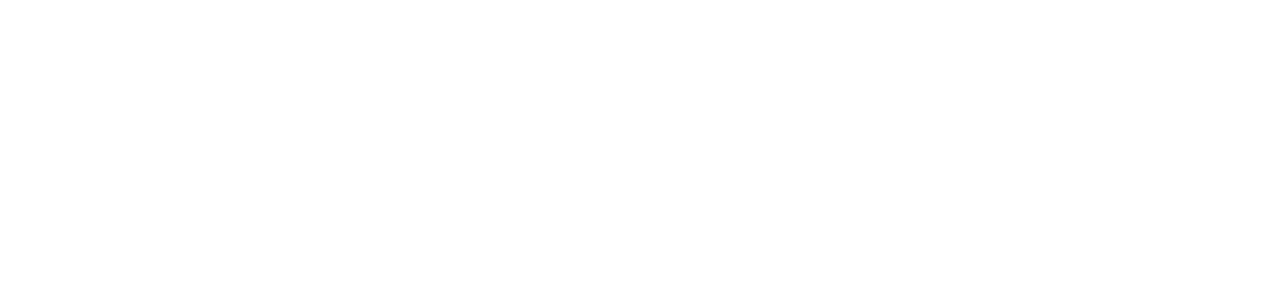
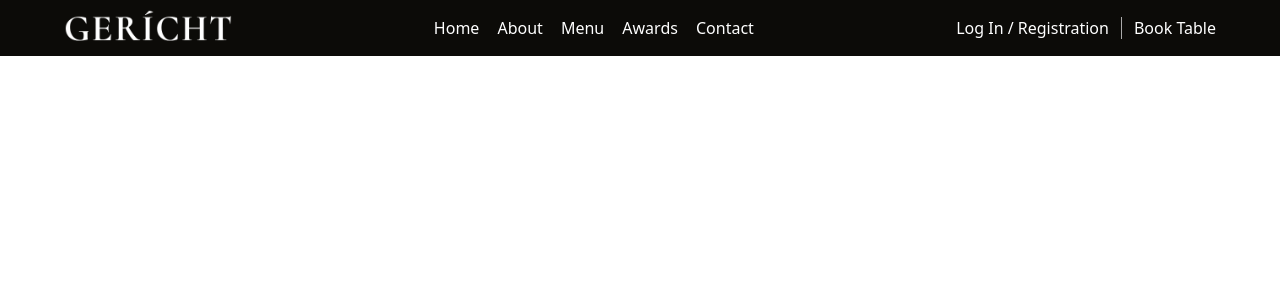
Before and after one commit to Podziuu/Modern-restaurant-app, a React (Create React App) app in the folder my-app/: page / in a window 1280 px wide. Shown: the top 300 px of the page. Built offline with nearby package versions, Linux system fonts and the light colour scheme.

Commit message:
Adding NavBar

```diff
--- a/my-app/src/App.js
+++ b/my-app/src/App.js
@@ -1,5 +1,11 @@
+import Navbar from "./components/Navbar";
+
 function App() {
-  return <div></div>;
+  return (
+    <div className="scroll-smooth">
+      <Navbar />
+    </div>
+  );
 }
 
 export default App;
--- /dev/null
+++ b/my-app/src/components/Navbar.js
@@ -0,0 +1,71 @@
+import React, { useState } from "react";
+
+import logo from "../assets/gericht.png";
+import { GiHamburgerMenu } from "react-icons/gi";
+import { MdOutlineRestaurantMenu } from "react-icons/md";
+
+const Navbar = () => {
+  const [showMenu, setShowMenu] = useState(false);
+
+  const clickHandler = () => {
+    setShowMenu((prevState) => !prevState);
+  };
+
+  return (
+    <nav className="bg-[#0C0B08] h-14 flex w-full px-6 md:px-2 text-white justify-between lg:px-16 items-center">
+      <img src={logo} className="h-12" />
+      <ul className="text-white hidden md:flex justify-between w-80 ">
+        <li>
+          <a href="#home">Home</a>
+        </li>
+        <li>
+          <a href="#about">About</a>
+        </li>
+        <li>
+          <a href="#menu">Menu</a>
+        </li>
+        <li>
+          <a href="#awards">Awards</a>
+        </li>
+        <li>
+          <a href="#contact">Contact</a>
+        </li>
+      </ul>
+      <div className="hidden md:inline-block">
+        <a className="pr-3 border-r border-[#AAAAAA]" href="#login">
+          Log In / Registration
+        </a>
+        <a className="pl-3" href="/">
+          Book Table
+        </a>
+      </div>
+      <div className="sm:block md:hidden">
+        <GiHamburgerMenu fontSize={27} onClick={clickHandler} className="cursor-pointer" />
+        {showMenu && (
+          <div className="bg-[#0C0B08] absolute w-screen h-screen left-0 top-0 flex justify-center items-center animate-slide">
+            <MdOutlineRestaurantMenu className="text-[#DCCA87] absolute top-4 right-4 text-3xl cursor-pointer" onClick={clickHandler} />
+            <ul className="text-[#DCCA87] text-4xl flex flex-col justify-around h-72">
+              <li>
+                <a onClick={clickHandler} href="#home">Home</a>
+              </li>
+              <li>
+                <a onClick={clickHandler} href="#about">About</a>
+              </li>
+              <li>
+                <a onClick={clickHandler} href="#menu">Menu</a>
+              </li>
+              <li>
+                <a onClick={clickHandler} href="#awards">Awards</a>
+              </li>
+              <li>
+                <a onClick={clickHandler} href="#contact">Contact</a>
+              </li>
+            </ul>
+          </div>
+        )}
+      </div>
+    </nav>
+  );
+};
+
+export default Navbar;
--- a/my-app/tailwind.config.js
+++ b/my-app/tailwind.config.js
@@ -3,7 +3,17 @@ module.exports = {
     "./src/**/*.{js,jsx,ts,tsx}",
   ],
   theme: {
-    extend: {},
+    extend: {
+      keyframes: {
+        slide: {
+          '0%' : {transform: 'translateY(-100%)' },
+          '100%': {transform: 'translateY(0)'},
+        }
+      },
+      animation: {
+        slide: 'slide .6s ease-in-out'
+      }
+    },
   },
   plugins: [],
 }
```
